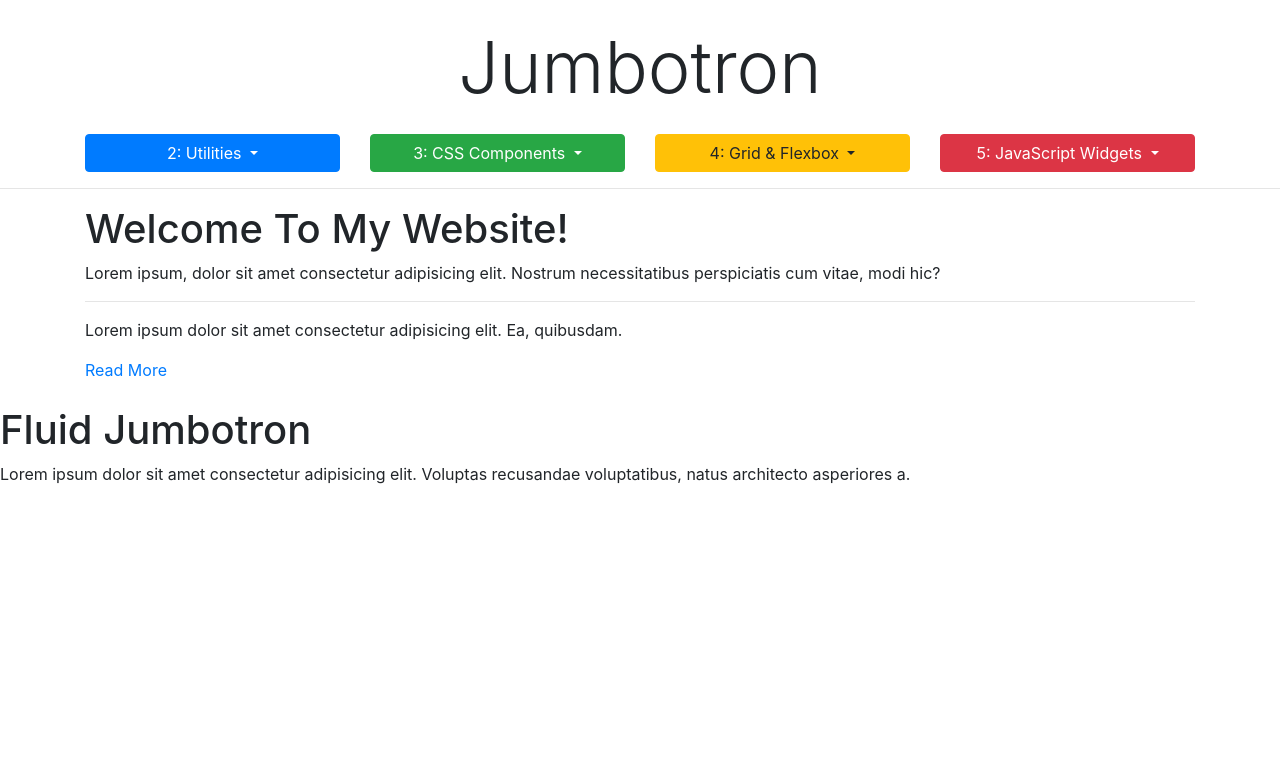
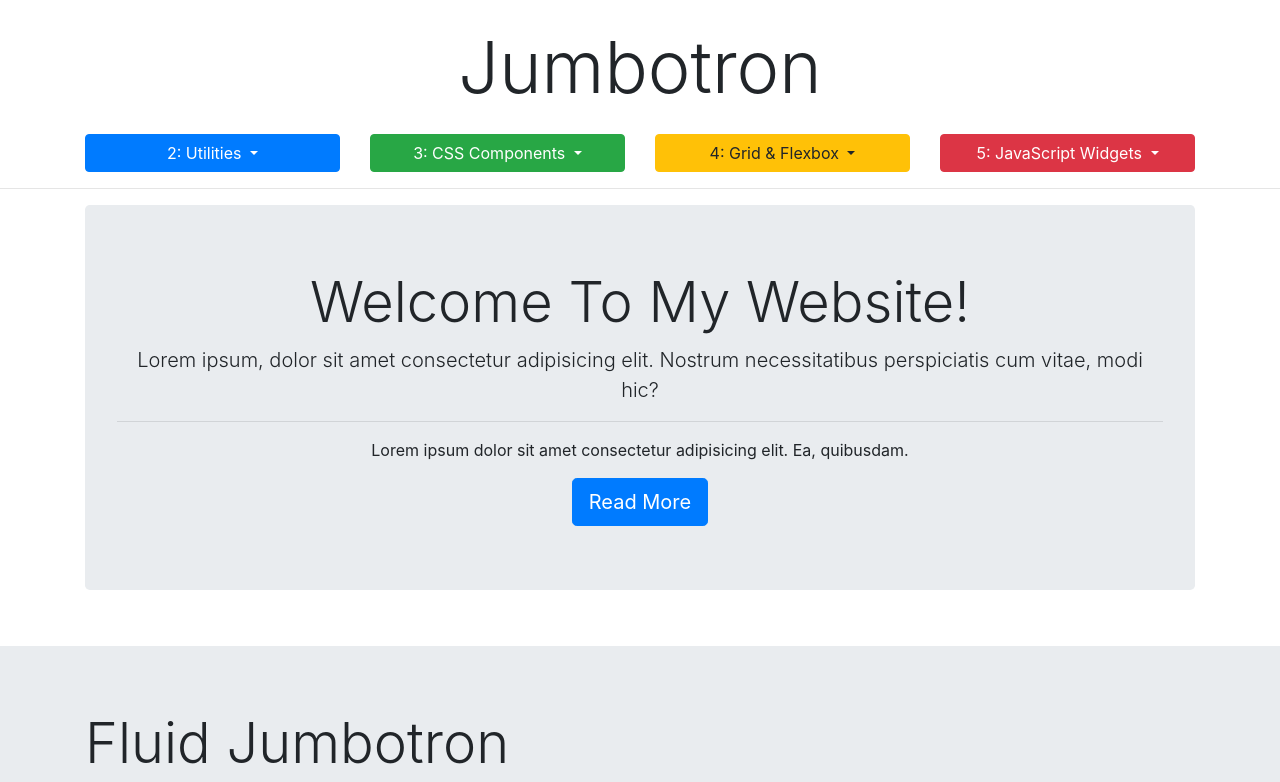
Before and after one commit to HyecheonLee/bootstrap-study, a website: page sandbox/3_11_jumbotron.html in a window 1280 px wide. Shown: the top 782 px of the page. Drawn offline with nearby package versions, Linux system fonts and the light colour scheme.

Commit message:
Jumbotron

```diff
--- a/sandbox/3_11_jumbotron.html
+++ b/sandbox/3_11_jumbotron.html
@@ -5,7 +5,8 @@
     <meta charset="UTF-8">
     <meta name="viewport" content="width=device-width, initial-scale=1.0">
     <meta http-equiv="X-UA-Compatible" content="ie=edge">
-  <link rel="stylesheet" href="https://stackpath.bootstrapcdn.com/bootstrap/4.1.1/css/bootstrap.min.css" integrity="sha384-WskhaSGFgHYWDcbwN70/dfYBj47jz9qbsMId/iRN3ewGhXQFZCSftd1LZCfmhktB"
+    <link rel="stylesheet" href="https://stackpath.bootstrapcdn.com/bootstrap/4.1.1/css/bootstrap.min.css"
+          integrity="sha384-WskhaSGFgHYWDcbwN70/dfYBj47jz9qbsMId/iRN3ewGhXQFZCSftd1LZCfmhktB"
           crossorigin="anonymous">
 
     <title>Bootstrap Sandbox</title>
@@ -88,12 +89,14 @@
     <!--#####################START HERE######################-->
 
     <!-- JUMBOTRON -->
-    <div>
-      <h1>Welcome To My Website!</h1>
-      <p>Lorem ipsum, dolor sit amet consectetur adipisicing elit. Nostrum necessitatibus perspiciatis cum vitae, modi hic?</p>
+    <div class="jumbotron text-center">
+        <h1 class="display-4">Welcome To My Website!</h1>
+        <p class="lead">Lorem ipsum, dolor sit amet consectetur adipisicing elit. Nostrum necessitatibus perspiciatis
+            cum vitae, modi
+            hic?</p>
         <hr>
         <p>Lorem ipsum dolor sit amet consectetur adipisicing elit. Ea, quibusdam.</p>
-      <a href="#" role="button">Read More</a>
+        <a class="btn btn-primary btn-lg" href="#" role="button">Read More</a>
     </div>
 
     <br>
@@ -103,21 +106,26 @@
 <!-- ./container -->
 
 <!-- FLUID JUMBOTRON -->
-  <div>
-    <div>
-      <h1>Fluid Jumbotron</h1>
-      <p>Lorem ipsum dolor sit amet consectetur adipisicing elit. Voluptas recusandae voluptatibus, natus architecto asperiores
+<div class="jumbotron jumbotron-fluid">
+    <div class="container">
+        <h1 class="display-4">Fluid Jumbotron</h1>
+        <p class="lead">Lorem ipsum dolor sit amet consectetur adipisicing elit. Voluptas recusandae voluptatibus, natus
+            architecto
+            asperiores
             a.
         </p>
     </div>
 </div>
 <div style="margin-top:500px;"></div>
 
-  <script src="https://code.jquery.com/jquery-3.3.1.slim.min.js" integrity="sha384-q8i/X+965DzO0rT7abK41JStQIAqVgRVzpbzo5smXKp4YfRvH+8abtTE1Pi6jizo"
+<script src="https://code.jquery.com/jquery-3.3.1.slim.min.js"
+        integrity="sha384-q8i/X+965DzO0rT7abK41JStQIAqVgRVzpbzo5smXKp4YfRvH+8abtTE1Pi6jizo"
         crossorigin="anonymous"></script>
-  <script src="https://cdnjs.cloudflare.com/ajax/libs/popper.js/1.14.3/umd/popper.min.js" integrity="sha384-ZMP7rVo3mIykV+2+9J3UJ46jBk0WLaUAdn689aCwoqbBJiSnjAK/l8WvCWPIPm49"
+<script src="https://cdnjs.cloudflare.com/ajax/libs/popper.js/1.14.3/umd/popper.min.js"
+        integrity="sha384-ZMP7rVo3mIykV+2+9J3UJ46jBk0WLaUAdn689aCwoqbBJiSnjAK/l8WvCWPIPm49"
         crossorigin="anonymous"></script>
-  <script src="https://stackpath.bootstrapcdn.com/bootstrap/4.1.1/js/bootstrap.min.js" integrity="sha384-smHYKdLADwkXOn1EmN1qk/HfnUcbVRZyYmZ4qpPea6sjB/pTJ0euyQp0Mk8ck+5T"
+<script src="https://stackpath.bootstrapcdn.com/bootstrap/4.1.1/js/bootstrap.min.js"
+        integrity="sha384-smHYKdLADwkXOn1EmN1qk/HfnUcbVRZyYmZ4qpPea6sjB/pTJ0euyQp0Mk8ck+5T"
         crossorigin="anonymous"></script>
 </body>
 
```
Lines whose indentation alone changed are shown as unchanged.
